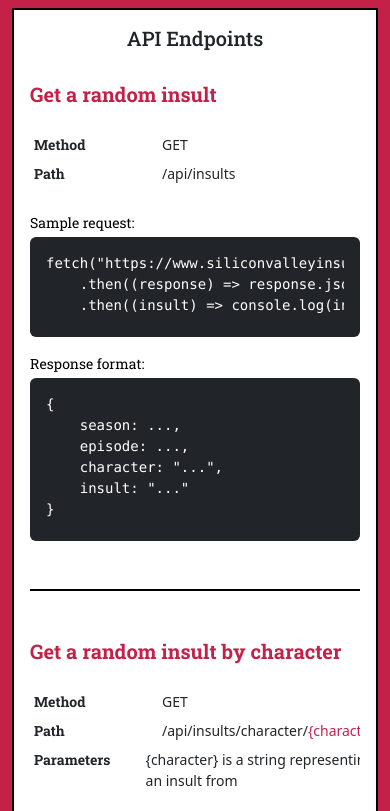
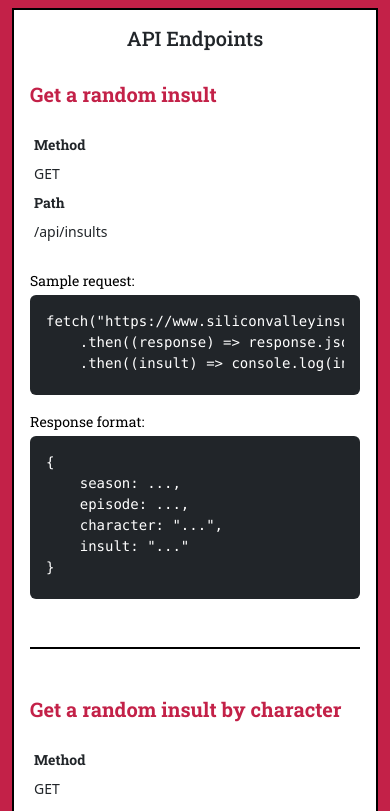
Before and after one commit to danielbrainich/silicon-valley-insults, a website: page static/index.html in a window 390 px wide. Shown: the part 1600-2411 px from the top of the page. Drawn offline with nearby package versions, Linux system fonts and the light colour scheme; files that its build step writes are made by us from their sources.

Commit message:
testing responsiveness

```diff
--- a/static/main.css
+++ b/static/main.css
@@ -46,9 +46,9 @@ a {
 }
 
 .div-table {
-  display: block; /* Changed from flex to block */
+  display: block;
   width: 100%;
-  overflow-x: auto; /* Allows horizontal scrolling for the entire table */
+  overflow-x: auto;
   margin-bottom: 2rem;
 }
 
@@ -69,7 +69,23 @@ a {
   padding-right: 1rem;
   font-weight: bold;
   font-family: 'Roboto Slab', serif;
-  width: 8rem;
+  width: 8rem
+}
+
+@media (max-width: 600px) {
+  .div-table-row {
+      display: block; /* Changes row display to block on small screens */
+  }
+
+  .div-table-cell {
+      display: block; /* Each cell takes full width, stacking vertically */
+      width: auto; /* Full width for each cell */
+      padding: .25rem; /* Adjust padding as needed */
+  }
+
+  .div-table-cell:first-child {
+      padding-right: .25rem; /* Consistent padding with other cells */
+  }
 }
 
 .primary {
```
